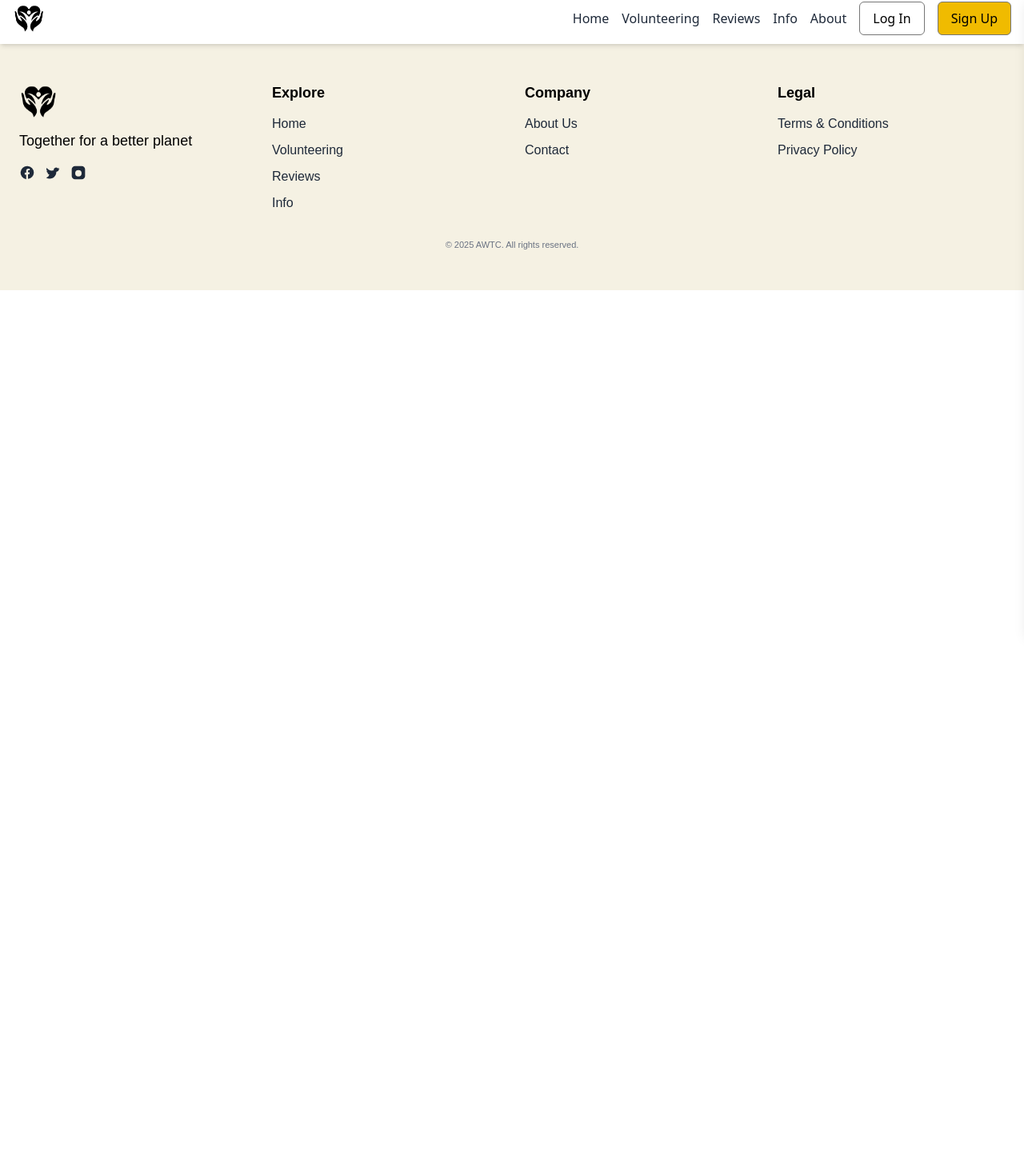
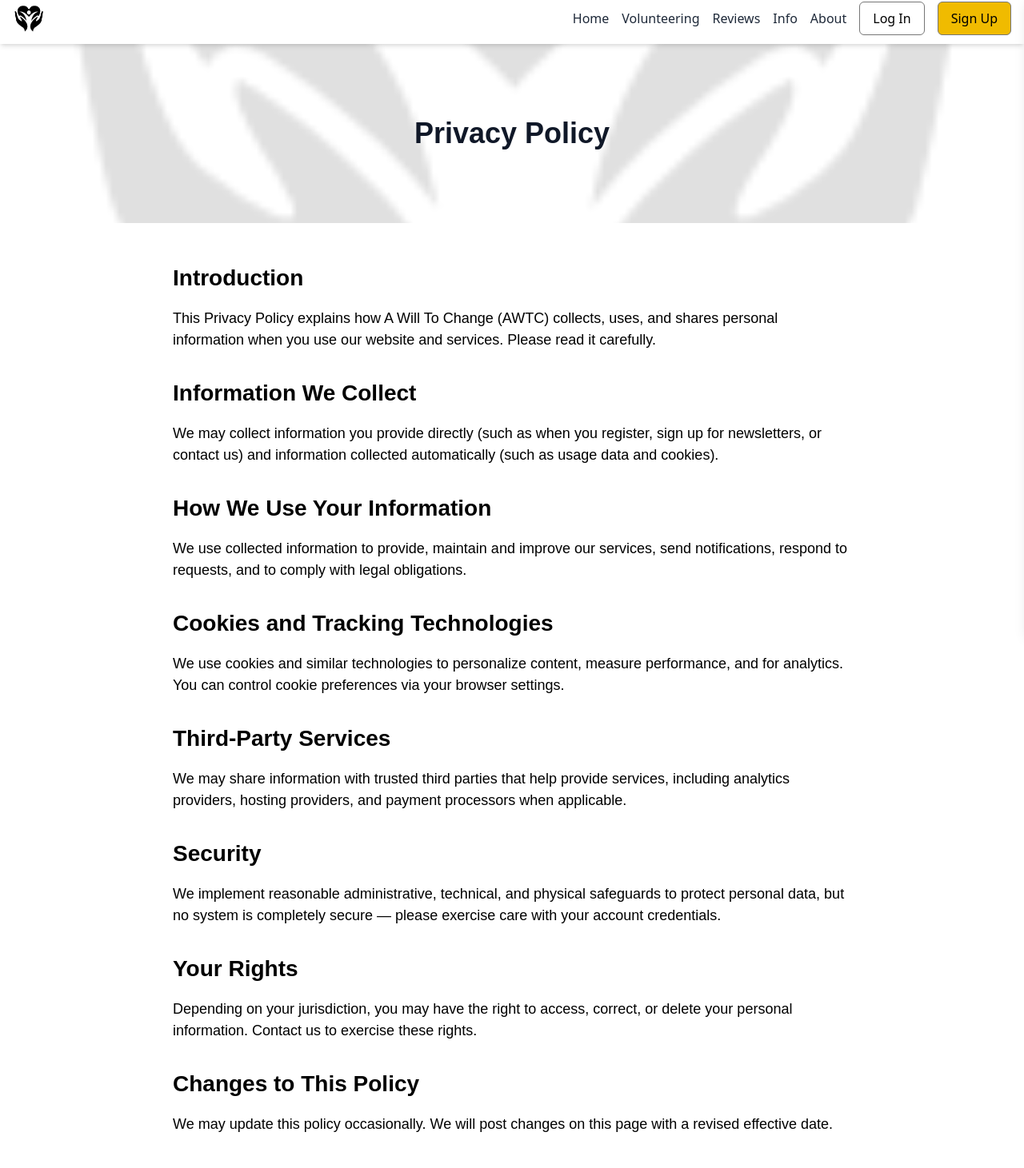
Before and after one commit to Jeremy-Pacheco/AWTC, a React (Vite) app in the folder frontend/: page /privacy in a window 1280 px wide. Shown: the part 9-1470 px from the top of the page at 80% size. Before the commit the page ends 800 px from the top, so only its background shows below. Built offline with nearby package versions, Linux system fonts and the light colour scheme.

Commit message:
feat: adding privacy policy page

```diff
--- a/frontend/src/App.tsx
+++ b/frontend/src/App.tsx
@@ -7,6 +7,7 @@ import Reviews from "./pages/Reviews";
 import MoreInfo from "./pages/MoreInfo";
 import Dashboard from "./pages/Dashboard";
 import AboutUs from "./pages/AboutUs";
+import Privacy from "./pages/Privacy";
 
 //TODO: Import other pages when you have them
 function App() {
@@ -20,6 +21,7 @@ function App() {
         <Route path="/Volunteering" element={<Volunteering />} />
         <Route path="/Reviews" element={<Reviews />} />
         <Route path="/MoreInfo" element={<MoreInfo />} />
+        <Route path="/privacy" element={<Privacy />} />
         <Route path="/dashboard" element={<Dashboard />} />
       </Routes>
       <Footer />
--- /dev/null
+++ b/frontend/src/components/PolicySection.tsx
@@ -0,0 +1,17 @@
+import React from "react";
+
+interface PolicySectionProps {
+	title: string;
+	id?: string;
+}
+
+const PolicySection: React.FC<React.PropsWithChildren<PolicySectionProps>> = ({ title, id, children }) => {
+	return (
+		<section id={id} className="mb-8">
+			<h4 className="mb-4">{title}</h4>
+			<div className="prose max-w-none text-gray-700">{children}</div>
+		</section>
+	);
+};
+
+export default PolicySection;
--- a/frontend/src/index.css
+++ b/frontend/src/index.css
@@ -19,16 +19,16 @@
     font-weight: bold;
     font-family: "Arial";
   }
-  h3 { /**Subtitle 1 */
+  h3 {
     color: black;
     font-size: 2.5rem; /**40px*/
     font-weight: bold;
     font-family: "Arial";
   }
-  h4 {
+  h4 {/**Subtitle 1 */
     color: black;
     font-size: 1.75rem; /**28px*/
-    font-weight: 500;
+    font-weight: bold;
     font-family: "Arial";
   }
   p {
--- /dev/null
+++ b/frontend/src/pages/Privacy.tsx
@@ -0,0 +1,90 @@
+import React from "react";
+import HeaderImg from "../assets/awtc-logo.png";
+import PolicySection from "../components/PolicySection";
+
+const Privacy: React.FC = () => {
+  return (
+    <div className="min-h-[80vh]">
+      <header className="relative h-40 md:h-56 w-full overflow-hidden">
+        <img
+          src={HeaderImg}
+          alt="Privacy"
+          className="absolute inset-0 w-full h-full object-cover"
+          style={{ opacity: 0.12 }}
+        />
+        <div className="absolute inset-0 flex items-center justify-center">
+          <h1 className="text-gray-900 text-2xl md:text-4xl font-bold">Privacy Policy</h1>
+        </div>
+      </header>
+
+      <main className="max-w-4xl mx-auto px-6 py-12 space-y-10">
+        <PolicySection title="Introduction">
+          <p>
+            This Privacy Policy explains how A Will To Change (AWTC) collects, uses, and shares
+            personal information when you use our website and services. Please read it carefully.
+          </p>
+        </PolicySection>
+
+        <PolicySection title="Information We Collect">
+          <p>
+            We may collect information you provide directly (such as when you register, sign up
+            for newsletters, or contact us) and information collected automatically (such as
+            usage data and cookies).
+          </p>
+        </PolicySection>
+
+        <PolicySection title="How We Use Your Information">
+          <p>
+            We use collected information to provide, maintain and improve our services, send
+            notifications, respond to requests, and to comply with legal obligations.
+          </p>
+        </PolicySection>
+
+        <PolicySection title="Cookies and Tracking Technologies">
+          <p>
+            We use cookies and similar technologies to personalize content, measure performance,
+            and for analytics. You can control cookie preferences via your browser settings.
+          </p>
+        </PolicySection>
+
+        <PolicySection title="Third-Party Services">
+          <p>
+            We may share information with trusted third parties that help provide services,
+            including analytics providers, hosting providers, and payment processors when
+            applicable.
+          </p>
+        </PolicySection>
+
+        <PolicySection title="Security">
+          <p>
+            We implement reasonable administrative, technical, and physical safeguards to
+            protect personal data, but no system is completely secure — please exercise care
+            with your account credentials.
+          </p>
+        </PolicySection>
+
+        <PolicySection title="Your Rights">
+          <p>
+            Depending on your jurisdiction, you may have the right to access, correct, or delete
+            your personal information. Contact us to exercise these rights.
+          </p>
+        </PolicySection>
+
+        <PolicySection title="Changes to This Policy">
+          <p>
+            We may update this policy occasionally. We will post changes on this page with a
+            revised effective date.
+          </p>
+        </PolicySection>
+
+        <PolicySection title="Contact">
+          <p>
+            If you have questions about this Privacy Policy, contact us at <a href="mailto:info@awtc.example">info@awtc.es</a>.
+          </p>
+        </PolicySection>
+      </main>
+    </div>
+  );
+};
+
+export default Privacy;
```
Also changed, not shown: 2 other files (tests, documents, lock files or other folders).
